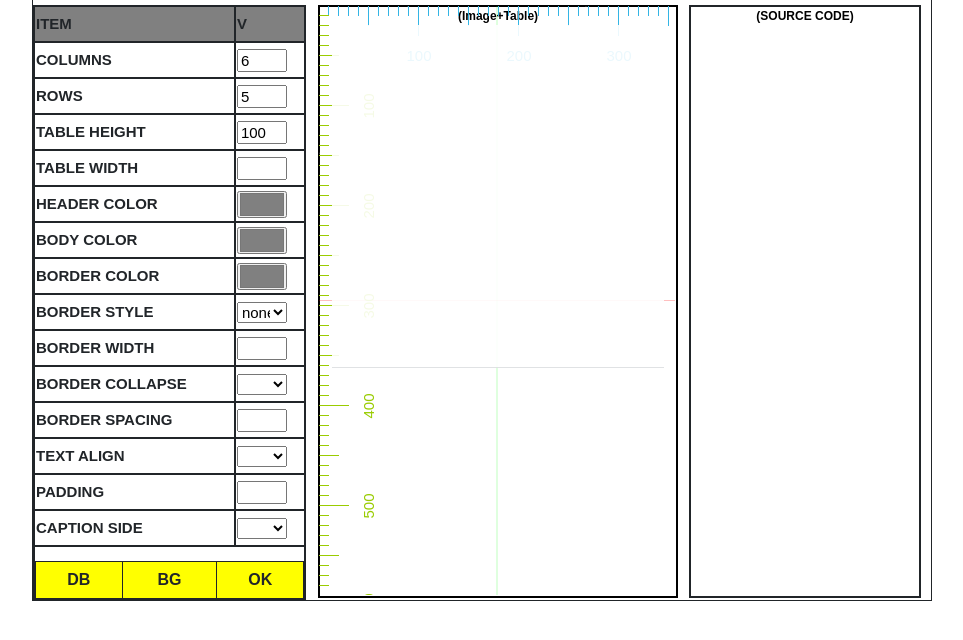
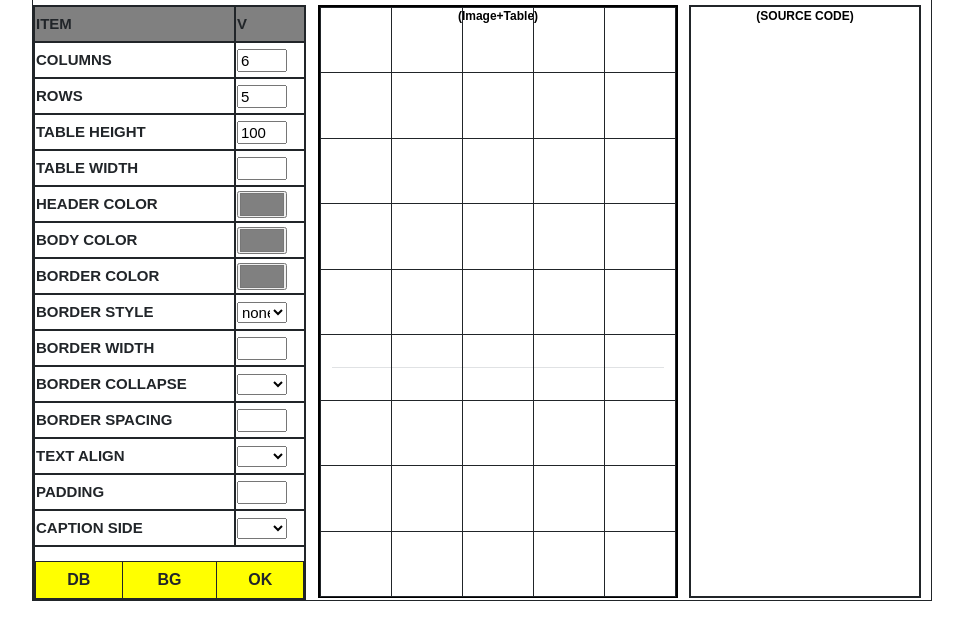
Before and after one commit to DenysIvanchenko/table_invoicer, a plain HTML site: page index.html in a window 1280 px wide. Shown: the part 124-764 px from the top of the page, without its empty margins (158-1121 px from the left). Drawn offline with Linux system fonts and the light colour scheme.

Commit message:
add grid

```diff
--- a/assets/css/index.css
+++ b/assets/css/index.css
@@ -1,7 +1,12 @@
-@font-face{font-family:'Arial1';src:url('fonts/ARIAL.TTF')}
+@font-face {
+  font-family: 'Arial1';
+  src: url('fonts/ARIAL.TTF')
+}
+
 :root {
   --primary: #282A35;
 }
+
 img {
   -webkit-user-drag: none;
   -khtml-user-drag: none;
@@ -9,7 +14,9 @@ img {
   -o-user-drag: none;
   user-drag: none;
 }
-html,body{
+
+html,
+body {
   margin: 0px;
   border: 0px;
   padding: 0px;
@@ -29,13 +36,16 @@ svg {
   /*background-color: black;*/
 }
 
-.navbar-brand{
+.navbar-brand {
   font-size: x-large;
 }
+
 .doc-control-section {
   /* width: fit-content; */
 }
-.doc-control-section input, .doc-control-section select{
+
+.doc-control-section input,
+.doc-control-section select {
   width: 80px;
 }
 
@@ -44,10 +54,12 @@ svg {
   border: 2px solid black;
   position: relative;
 }
+
 .main-side .table-container {
   position: relative;
 }
-.main-side .table-container .tb-resize-bottom-cursor{
+
+.main-side .table-container .tb-resize-bottom-cursor {
   position: absolute;
   z-index: 20;
   width: 10px;
@@ -56,7 +68,8 @@ svg {
   cursor: nwse-resize;
   background-color: #80808082;
 }
-.main-side .table-container .tb-resize-top-cursor{
+
+.main-side .table-container .tb-resize-top-cursor {
   position: absolute;
   z-index: 20;
   width: 10px;
@@ -66,11 +79,13 @@ svg {
   cursor: nwse-resize;
   background-color: #80808082;
 }
+
 .main-side div.doc-container {
   position: absolute;
   width: calc(100% - 23px);
   z-index: 5;
 }
+
 .main-side .table {
   background-color: transparent;
   margin: 0;
@@ -78,7 +93,8 @@ svg {
   font-size: 15px !important;
   line-height: 0;
 }
-table{
+
+table {
   background-color: transparent;
   margin: 0;
   padding: 0;
@@ -86,35 +102,46 @@ table{
   line-height: 0;
   font-weight: 600;
 }
+
 .setting-table tr {
   max-height: 36px !important;
   height: 36px !important;
 }
-.setting-table th{
+
+.setting-table th {
   font-weight: 900;
 }
-.setting-table tr,.setting-table td, .setting-table th {
-  border:solid 2px;
+
+.setting-table tr,
+.setting-table td,
+.setting-table th {
+  border: solid 2px;
 }
-.main-side .table>:not(caption)>*>*{
+
+.main-side .table>:not(caption)>*>* {
   padding: 0;
   vertical-align: middle;
 }
+
 #doc-background {
   opacity: 0.9;
 }
+
 .col-resizer {
   cursor: col-resize;
   user-select: none;
 
 }
+
 .row-resizer {
   cursor: row-resize;
   user-select: none;
 }
-.selected-td{
+
+.selected-td {
   background-color: #cdcdcd !important;
 }
+
 /* end main-side style */
 
 /* Start demo code style */
@@ -123,19 +150,38 @@ table{
   /* background-color: rgb(30, 30, 30); */
   height: 550px;
 }
-.demo-code .block-markdown__pre{
+
+.demo-code .block-markdown__pre {
   color: black;
   font-weight: bold;
   font-size: 14px;
 }
-.source_code{
+
+.source_code {
   color: black;
   font-weight: bold;
   font-size: 12px;
   text-align: center;
   margin-bottom: 0;
 }
-input,select {
-  width:50px !important;
+
+input,
+select {
+  width: 50px !important;
+}
+
+#px_grid {
+  position: absolute;
+  width:100%;
+  height:590px;
+  z-index: 100;
+  margin-left:-12px;
+  /* border: solid 1px black; */
+}
+#px_grid tr td{
+  border: solid 1px;
+}
+#px_grid tr {
+  height:60px;
 }
 /* end demo code style */
--- a/index.html
+++ b/index.html
@@ -174,7 +174,7 @@
 				</div>
 
 				<div class="main-side col-md-6" id="tb_source" style="width: 360px;height: 593px;margin-left: 12px;">
-					<svg xmlns="http://www.w3.org/2000/svg" version="1.1">
+					<!-- <svg xmlns="http://www.w3.org/2000/svg" version="1.1">
 						<line x1="25%" y1="0"   x2="25%"  y2="100%" style="stroke:#FFFFFF;stroke-opacity:0.25;" />
 						<line x1="75%" y1="0"   x2="75%"  y2="100%" style="stroke:#FFFFFF;stroke-opacity:0.25;" />
 						<line x1="0%"  y1="25%" x2="100%" y2="25%"  style="stroke:#FFFFFF;stroke-opacity:0.25;" />
@@ -270,7 +270,72 @@
 							<text x="55" y="1400" transform="rotate(-90 55,1400)">1400</text>
 							</g>
 						</g>
-					</svg>
+					</svg> -->
+					<table id="px_grid">
+						<tr>
+							<td></td>
+							<td></td>
+							<td></td>
+							<td></td>
+							<td></td>
+						</tr>
+						<tr>
+							<td></td>
+							<td></td>
+							<td></td>
+							<td></td>
+							<td></td>
+						</tr>
+						<tr>
+							<td></td>
+							<td></td>
+							<td></td>
+							<td></td>
+							<td></td>
+						</tr>
+						<tr>
+							<td></td>
+							<td></td>
+							<td></td>
+							<td></td>
+							<td></td>
+						</tr>
+						<tr>
+							<td></td>
+							<td></td>
+							<td></td>
+							<td></td>
+							<td></td>
+						</tr>
+						<tr>
+							<td></td>
+							<td></td>
+							<td></td>
+							<td></td>
+							<td></td>
+						</tr>
+						<tr>
+							<td></td>
+							<td></td>
+							<td></td>
+							<td></td>
+							<td></td>
+						</tr>
+						<tr>
+							<td></td>
+							<td></td>
+							<td></td>
+							<td></td>
+							<td></td>
+						</tr>
+						<tr>
+							<td></td>
+							<td></td>
+							<td></td>
+							<td></td>
+							<td></td>
+						</tr>
+					</table>
 					<p class="source_code">(Image+Table)</p>
 					<div class="text-center centerTable" style="width: 100%;">
 
```
Also changed, not shown: table_docs/AM21-2 freelancer elvaluation.png (added), table_docs/Grid.png (added). Lines whose indentation alone changed are shown as unchanged.
